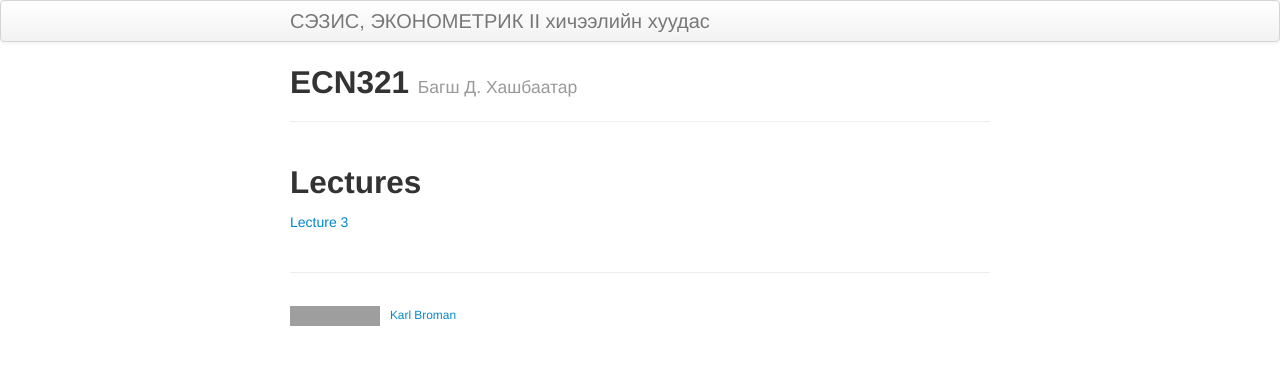
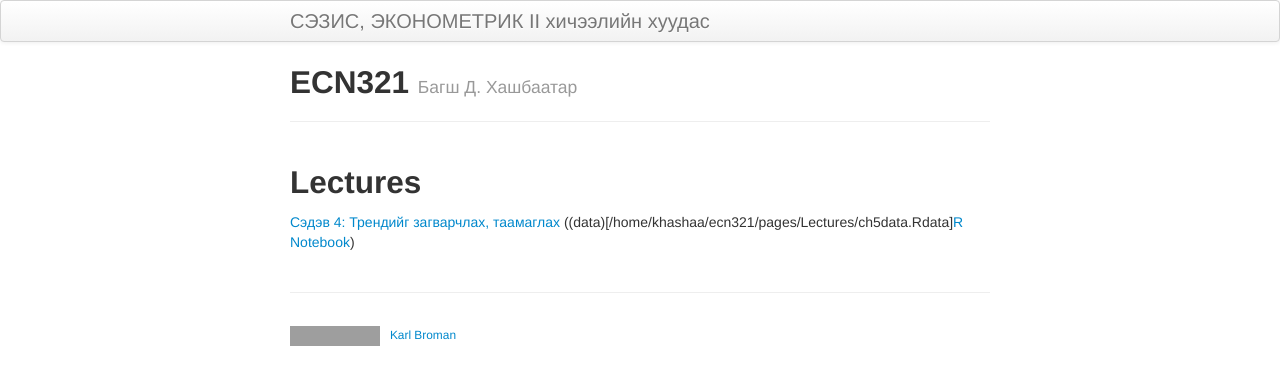
Before and after one commit to Suvd91/ecn321, a Jekyll site: the page built from index.md, in a window 1280 px wide. Shown: the top 385 px of the page. Built offline with Jekyll 4.4.1, drawn with Linux system fonts in a browser that asks for light colours; grey boxes are pictures that could not be loaded.

Commit message:
edit index.md

```diff
--- a/index.md
+++ b/index.md
@@ -2,9 +2,9 @@
 layout: page
 title: ECN321
 tagline:  Багш Д. Хашбаатар
-description: Minimal tutorial on making a simple website with GitHub Pages
+description:
 ---
 
 ## Lectures
 
-[Lecture 3](pages/Lectures/slide3.html)
+[Сэдэв 4: Трендийг загварчлах, таамаглах](pages/Lectures/slide3.html) ((data)[/home/khashaa/ecn321/pages/Lectures/ch5data.Rdata][R Notebook](pages/Lectures/Notebook1.html))
```
